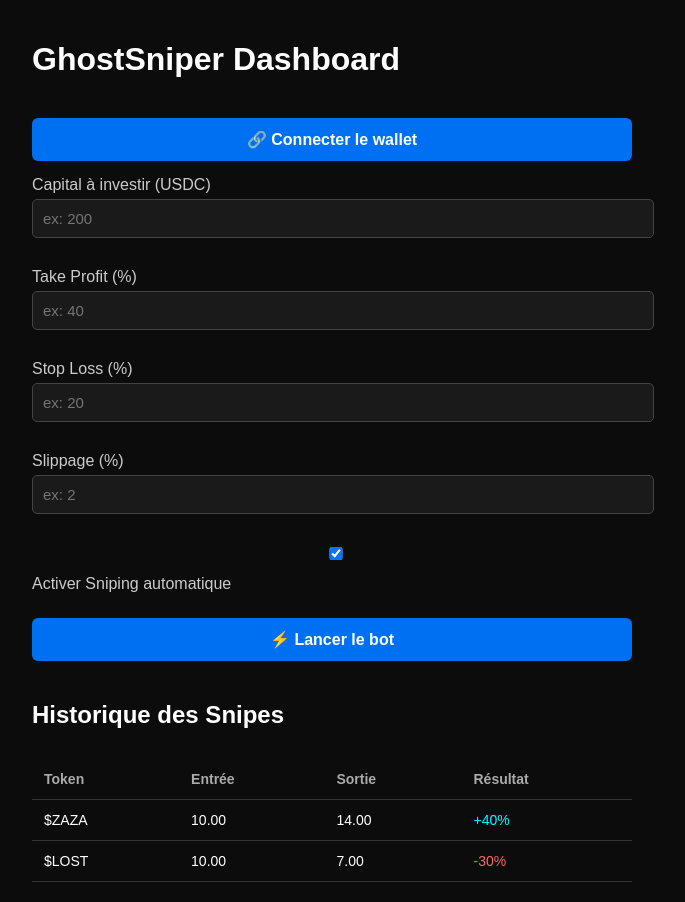
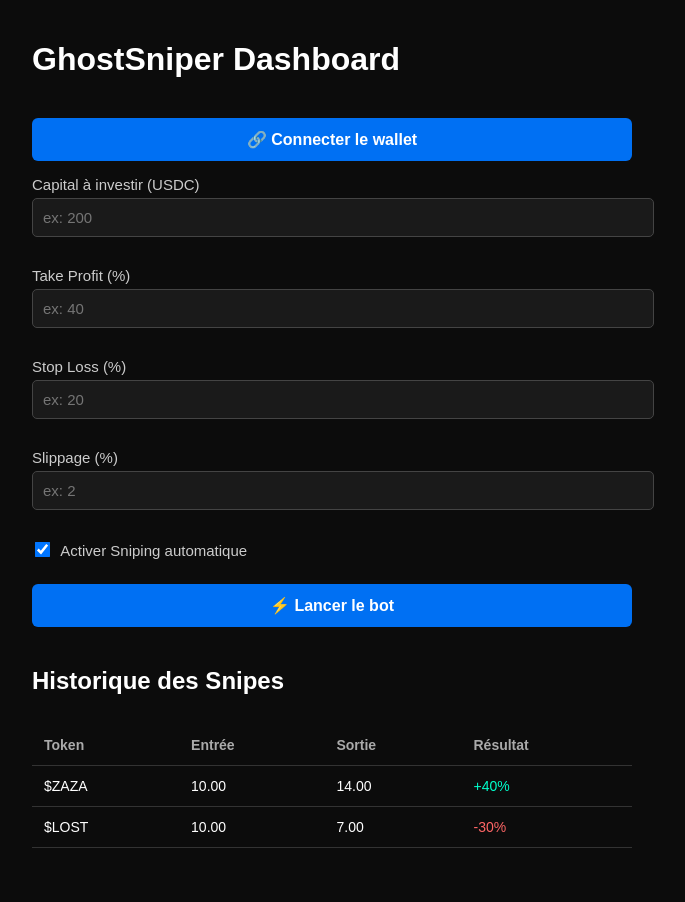
Before and after one commit to SniperGhost2025/ghostsniper-dashboard, a Next.js app: page / in a window 1280 px wide. Shown: the whole page, without its empty margins (308-993 px from the left). After the commit the page ends 868 px from the top, so only its background shows below. Built offline with nearby package versions, Linux system fonts and the light colour scheme.

Commit message:
Update globals.css

```diff
--- a/styles/globals.css
+++ b/styles/globals.css
@@ -1,29 +1,28 @@
-/* GHOSTSNIPER DASHBOARD STYLING */
+/* GHOSTSNIPER DASHBOARD CSS GLOBAL */
 
 body {
+  margin: 0;
+  padding: 20px;
   background-color: #0c0c0c;
   color: #ffffff;
   font-family: 'Arial', sans-serif;
-  margin: 0;
-  padding: 20px;
 }
 
-h1, h2, h3 {
+h1, h2 {
+  margin-bottom: 20px;
   font-weight: bold;
-  margin-bottom: 20px;
 }
 
 label {
   display: block;
   margin-top: 15px;
   margin-bottom: 5px;
-  font-size: 16px;
+  font-size: 15px;
   color: #ccc;
 }
 
 input[type="text"],
-input[type="number"],
-input[type="checkbox"] {
+input[type="number"] {
   width: 100%;
   padding: 10px;
   background-color: #1a1a1a;
@@ -32,6 +31,11 @@ input[type="checkbox"] {
   border-radius: 5px;
   font-size: 15px;
   margin-bottom: 15px;
+}
+
+input[type="checkbox"] {
+  margin-right: 8px;
+  transform: scale(1.2);
 }
 
 button {
@@ -53,8 +57,8 @@ button:hover {
 
 table {
   width: 100%;
+  border-collapse: collapse;
   margin-top: 30px;
-  border-collapse: collapse;
   font-size: 14px;
 }
 
@@ -68,14 +72,14 @@ th {
   color: #aaa;
 }
 
-.result-success {
-  color: #00ff88;
-}
-
 .result-positive {
-  color: #00ffff;
+  color: #00ffcc;
 }
 
 .result-negative {
   color: #ff6666;
 }
+
+.result-success {
+  color: #00ff88;
+}
```
